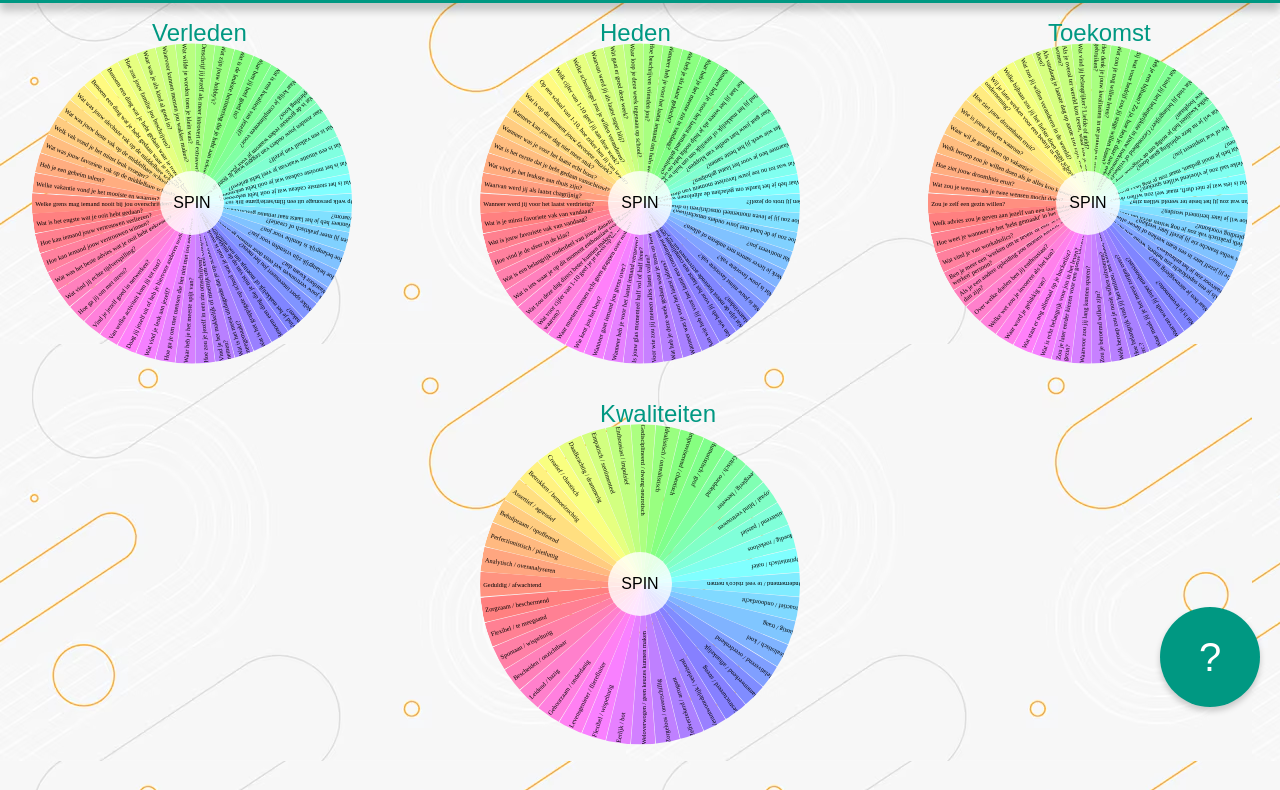
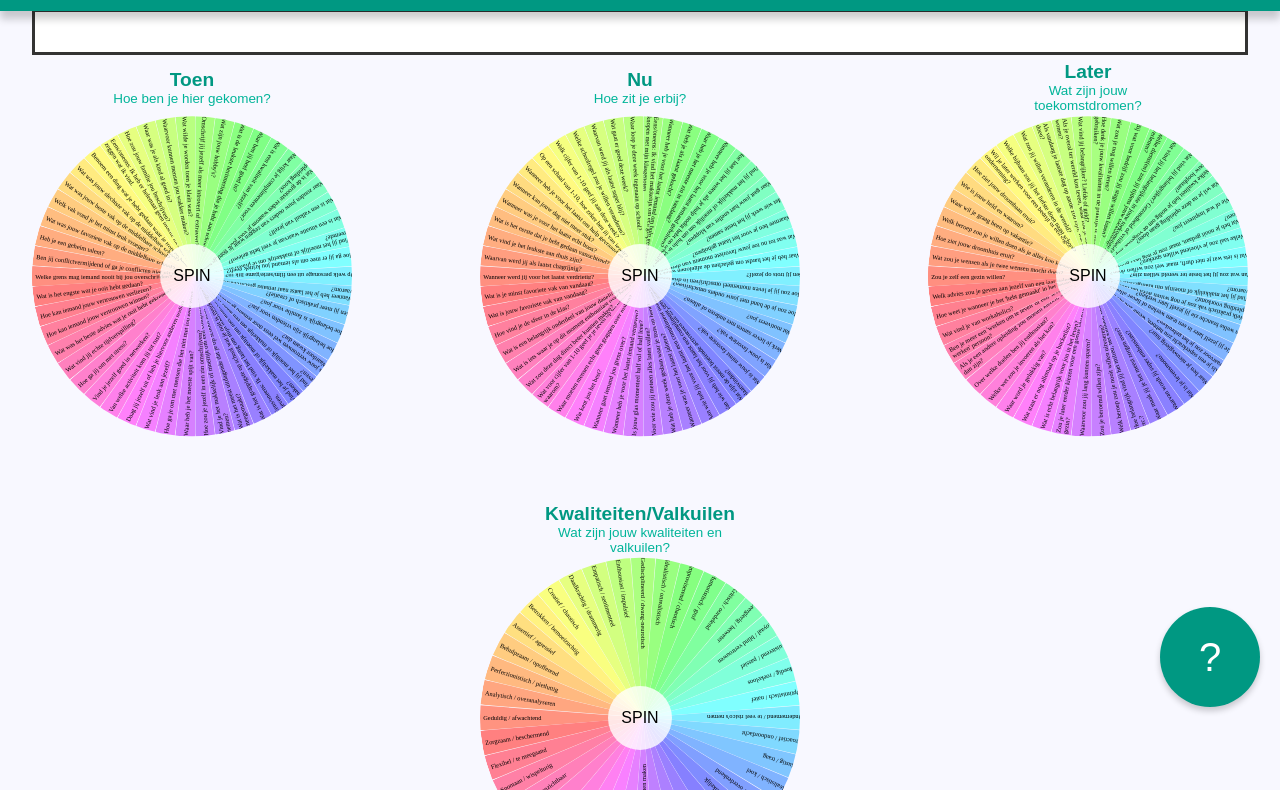
Before and after one commit to Nootje225/wielen, a plain HTML site: page index.html in a window 1280 px wide. Shown: the part 73-863 px from the top of the page. Drawn offline with Linux system fonts and the light colour scheme.

Commit message:
`Updated CSS and HTML files for the Vragenwiel project, and modified JavaScript code for spinning the wheel.`

```diff
--- a/css/styles.css
+++ b/css/styles.css
@@ -4,7 +4,7 @@ body {
   min-height: 100vh;
   margin: 2em;
   margin-top: 5em;
-  background-image: url(../images/abstract-elegant-geometric-shape-background-design_1017-50120.avif);
+  background-color: #F8F8FF;
 }
 
 .nav-bar {
@@ -16,7 +16,7 @@ body {
   background-color: #009882;
   color: #fff;
   text-align: center;
-  font-size: 18pt;
+  font-size: 20pt;
   font-weight: bold;
   font-family: Arial, Helvetica, sans-serif;
   border: none;
@@ -58,22 +58,25 @@ body {
   justify-content: space-between;
   gap: 1px;
   margin: 1dvh 0;
-  flex-wrap: wrap; /* Allow wrapping for better layout on small screens */
 }
 
 .wheel {
-  max-width: 25vw;
-  flex: 1 1 40%; /* Adjusts to 40% of the container, allows flexibility */
+  max-width: 33vw; /* Wheel scales with viewport width */
+  aspect-ratio: 1; /* Maintain a square shape */
+  position: relative;
+  container-type: inline-size;
+  display: grid;
 }
 
 .wheel p {
-  top: -15%;
-  left: 37.5%;
-  max-width: 40dvw;
+  top: -15%; /* Adjust positioning as needed */
+  left: 50%;
+  transform: translate(-50%, -50%);
   text-align: center;
   color: #009882;
-  font-size: 18pt;
+  font-size: clamp(0.5rem, 1.5vw, 2rem); /* Dynamic font sizing */
   font-family: Arial, Helvetica, sans-serif;
+  font-weight: bold;
 }
 
 :where(.wheel) {
@@ -267,7 +270,7 @@ body {
 .kwali {
   display: flex;
   justify-content: center;
-  margin-top: 5%;
+  margin-top: 10%;
   margin-bottom: 5%;
 }
 
@@ -277,11 +280,15 @@ body {
 
 #result {
   margin-top: 0.2%;
-  margin-bottom: 3%;
+  margin-bottom: 5%;
   font-size: 1.5em;
   font-weight: bold;
   color: #333;
   text-align: center;
+  background-color: white;
+  padding: 20px;
+  border-style: solid;
+  font-family: Arial, Helvetica, sans-serif;
 }
 
 .content-wrapper {
@@ -347,13 +354,17 @@ body {
 .whole {
   display: grid; /* Use grid layout */
   grid-template-columns: 1fr; /* Create a single column */
-  gap: 5%;
+  gap: 20%;
 }
 
 .wheels, .kwali {
   display: grid; /* Use grid layout */
   grid-template-columns: 1fr; /* Create a single column */
-  gap: 5%;
+  gap: 10%;
+}
+
+.wheel p {
+  font-size: clamp(1.3rem, 3vw, 2rem);
 }
 
 .kwali {
--- a/index.html
+++ b/index.html
@@ -9,27 +9,32 @@
   <body>
     <div class="content-wrapper">
       <nav class="nav-bar">
-          <p>VRAGENWIEL</p>
+          <p>Het Vragenwiel</p>
       </nav>
       <button class="question-btn" onclick="toggleInstructions()">?</button>
         <div id="instructions" class="instructions">
-            <p>"Instructies"</p>
+            <p>Instructies:<br><br>
+
+                Kies een thema.<br>
+                Druk op 'spin'.<br>
+                Beantwoord de vraag.<br>
+                Ga het gesprek met elkaar aan!</p>
         </div>
     <div class="whole">
     <div id="result"></div>
     <section class="wheels">
     <fieldset class="wheel" id="toen">
-        <p>Verleden</p>
+        <p>Toen <br><span style="color: #00b499; font-size: 70%; font-weight: normal;">Hoe ben je hier gekomen?</span></p>
         <ul>
-            <li>Welke regel vond jij thuis niet zo leuk?</li>
-            <li>Welke vakantie vond je het mooiste en waarom?</li>
+            <li>Eens/oneens: Ik pas me in een groep vaak aan naar de mening van anderen.</li>
+            <li>Ben jij conflictvermijdend of ga je conflicten niet uit de weg?</li>
             <li>Heb je een geheim talent?</li>
             <li>Wat was jouw favoriete vak op de middelbare school?</li>
             <li>Welk vak vond je het minst leuk vroeger?</li>
             <li>Wat was jouw beste vak op de middelbare school?</li>
             <li>Wat was jouw slechtste vak op de middelbare school?</li>
             <li>Benoem een ding wat je hebt gedaan waar je trots op bent.</li>
-            <li>Benoem een ding wat je hebt gedaan waar je trots op bent.</li>
+            <li>Eens/oneens: Ik heb er helemaal geen moeite mee om te zeggen wat ik vind.</li>
             <li>Hoe zou jouw familie jou beschrijven?</li>
             <li>Waar was je als kind al goed in?</li>
             <li>Waarvoor kunnen mensen jou wakker maken?</li>
@@ -44,17 +49,17 @@
             <li>Waar zouden jouw ouders van zeggen waar je goed in bent?</li>
             <li>Wat is een valkuil van jezelf?</li>
             <li>Wat is een situatie waarvan je veel hebt geleerd?</li>
-            <li>Wat is het mooiste cadeau wat je ooit hebt gekregen?</li>
-            <li>Wat is het stomste cadeau wat je ooit hebt gekregen?</li>
+            <li>Vind jij het moeilijk of makkelijk om te praten met een vreemde?</li>
+            <li>Hoe ga jij er mee om als iemand jou kritiek geeft?</li>
             <li>Op welk personage uit een film/serie/game lijk jij?</li>
             <li>Wanneer heb je het laatst naar iemand geschreeuwd en waarom?</li>
             <li>Ben jij meer praktisch of creatief?</li>
             <li>Hoe belangrijk is familie voor jou?</li>
             <li>Hoe belangrijk zijn vrienden voor jou?</li>
             <li>Is jouw vertrouwen wel eens door iemand gebroken? Waardoor kwam dat?</li>
-            <li>Welke sport interesseert jou het meest?</li>
+            <li>Vind jij het moeilijk of makkelijk om een ander feedback te geven?</li>
             <li>Vind je het makkelijk of moeilijk om met anderen contact te maken?</li>
-            <li>Benoem een ding die je mist van op de middelbare school</li>
+            <li>Eens/oneens: Ik vind het lastig om mijn tekortkomingen toe te geven.</li>
             <li>Wat is het grappigste op school wat je ooit is overkomen?</li>
             <li>Wat is het meest uitdagende dat je op school hebt meegemaakt?</li>
             <li>Vind je het makkelijk of moeilijk om een compliment aan te nemen?</li>
@@ -76,7 +81,7 @@
         <button type="button" onclick="spinWheel('#toen')">SPIN</button>
     </fieldset>
     <fieldset class="wheel" id="heden">
-        <p>Heden</p>
+        <p>Nu <br><span style="color: #00b499; font-size: 70%; font-weight: normal;">Hoe zit je erbij?</span></p>
         <ul>
             <li>Wanneer werd jij voor het laatst verdrietig?</li>
             <li>Waarvan werd jij als laatst chagrijnig?</li>
@@ -84,14 +89,14 @@
             <li>Wat is het eerste dat je hebt gedaan vanochtend?</li>
             <li>Wanneer was je voor het laatst echt boos?</li>
             <li>Wanneer kan jouw dag niet meer stuk?</li>
-            <li>Wat is op dit moment jouw favoriete muziek?</li>
+            <li>Wanneer heb je voor het laatst om hulp gevraagd en waarom?</li>
             <li>Op een schaal van 1-10, hoe zeker ben jij van jezelf?</li>
             <li>Welk cijfer van 1-10 geef jij aan deze week?</li>
             <li>Welke schoolregel zou je willen veranderen?</li>
             <li>Waarvan werd jij als laatst super blij?</li>
             <li>Wat gaat er goed deze week?</li>
             <li>Waar loop je deze week tegenaan op school?</li>
-            <li>Hoe beschrijven vrienden jou?</li>
+            <li>Eens/oneens: Ik vind het makkelijk om een gesprek aan te knopen met mijn klasgenoten.</li>
             <li>Wanneer heb je voor het laatst iemand om hulp gevraagd?</li>
             <li>Wat heb je als laatst gekocht?</li>
             <li>Waar heb je het meeste zin in vandaag?</li>
@@ -132,7 +137,7 @@
           <button type="button" onclick="spinWheel('#heden')">SPIN</button>
     </fieldset>
     <fieldset class="wheel" id="toekomst">
-        <p>Toekomst</p>
+        <p>Later <br><span style="color: #00b499; font-size: 70%; font-weight: normal;">Wat zijn jouw toekomstdromen?</span></p>
         <ul>
             <li>Wat zou je uit willen vinden?</li>
             <li>Wat zou je wensen als je twee wensen mocht doen?</li>
@@ -150,7 +155,7 @@
             <li>Hoe denk je jouw kwaliteiten in de praktijk te kunnen gebruiken?</li>
             <li>Wat zou je nog willen leren?</li>
             <li>Bij wat voor bedrijf zou jij stage willen lopen?</li>
-            <li>Heb je een bijbaan? Zo ja, hoe ben je daar aan gekomen?</li>
+            <li>Welke dienst(en) zou jij tijdens jouw toekomstige baan willen verlenen?</li>
             <li>Wat vind jij het belangrijkste in jouw toekomstige baan?</li>
             <li>Wat vind jij belangrijker? Gezondheid of vrijheid?</li>
             <li>Welke kwaliteit heb je nodig om de volgende stap te zetten in jouw loopbaan?</li>
@@ -160,7 +165,7 @@
             <li>Welke taal zou je vloeiend willen spreken?</li>
             <li>Wat is iets wat je niet durft, maar wel zou willen doen?</li>
             <li>Van wat zou jij het beste ter wereld willen zijn?</li>
-            <li>Hoe wil je later herinnerd worden?</li>
+            <li>Vind jij het makkelijk of moeilijk om klantgericht te zijn en waarom?</li>
             <li>Welk praktisch vak zou je nog willen leren dat niet in jouw opleiding voorkomt?</li>
             <li>In welke branche zie jij jezelf later werken?</li>
             <li>Zie jij jezelf later in een team werken of liever alleen?</li>
@@ -191,7 +196,7 @@
 </section>
 <section class="kwali">
   <fieldset class="wheel" id="kwaliteiten">
-      <p>Kwaliteiten</p>
+      <p>Kwaliteiten/Valkuilen <br><span style="color: #00b499; font-size: 70%; font-weight: normal;">Wat zijn jouw kwaliteiten en valkuilen?</span></p>
       <ul>
         <li>Geduldig / afwachtend</li>
         <li>Analytisch / overanalyseren</li>
@@ -242,7 +247,7 @@
 
 
     <div class="footer">
-        <p>© 2024 - ROC Da Vinci College</p>
+        <p>2024 - Patty Slagboom</p>
     </div>
   </body>
 </html>
```
Also changed, not shown: js/main.js (indentation only).
